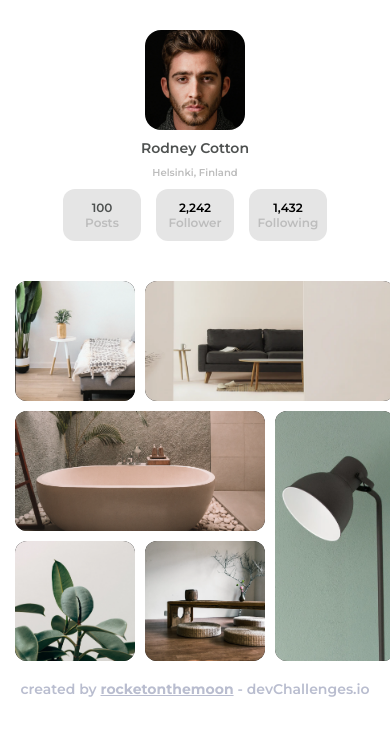
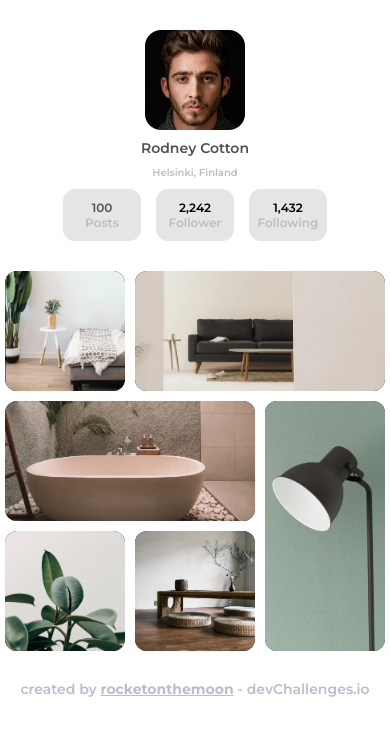
Before and after one commit to rocketonthemoon/my-gallery-ui, a React (Create React App) app: page / in a window 390 px wide. Shown: the top 736 px of the page. Built offline with nearby package versions, Linux system fonts and the light colour scheme.

Commit message:
fix mobile grid overflow

```diff
--- a/src/index.css
+++ b/src/index.css
@@ -113,6 +113,8 @@
   display: grid;
   height: 750px;
   width: 750px;
+  justify-content: center;
+  align-content: center;
   grid-template-columns: 1fr 1fr 1fr;
   grid-template-rows: 1fr 1fr 1fr;
   gap: 20px;
```
